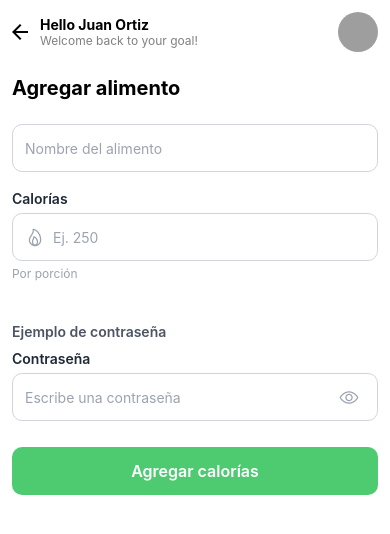
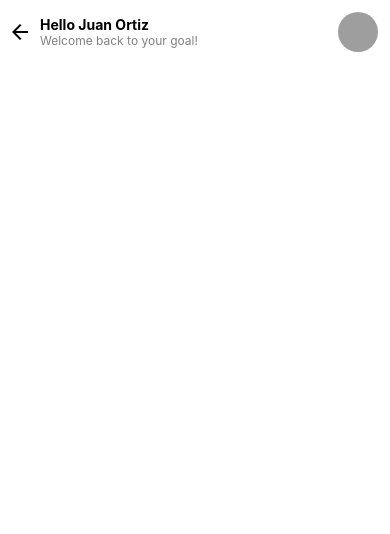
Before and after one commit to EmanuelRigo/CaloriaApp, a React Native app: screen /AddFood in a window 390 px wide. Shown: the top 534 px of the page. Built offline with nearby package versions, Linux system fonts and the light colour scheme; grey boxes are pictures that could not be loaded.

Commit message:
refactor: remove unused input fields and buttons from AddFood component

```diff
--- a/src/views/AddFood/AddFood.tsx
+++ b/src/views/AddFood/AddFood.tsx
@@ -24,42 +24,8 @@ const AddFood = () => {
     >
       <Header />
       <View style={styles.addFoodContainer}>
-        <Text style={styles.addFoodLegend}>Agregar alimento</Text>
-      </View>
-      <View style={styles.searchContainer}>
-        <Input
-          placeholder="Nombre del alimento"
-          value={foodName}
-          onChangeText={setFoodName}
-          error={foodNameError}
-          returnKeyType="next"
-        />
-        <Input
-          label="Calorías"
-          placeholder="Ej. 250"
-          value={calories}
-          onChangeText={setCalories}
-          keyboardType="numeric"
-          leftIcon="flame-outline"
-          error={caloriesError}
-          helperText="Por porción"
-          returnKeyType="done"
-        />
-        <View style={styles.passwordExample}>
-          <Text style={styles.exampleTitle}>Ejemplo de contraseña</Text>
-          <Input
-            label="Contraseña"
-            placeholder="Escribe una contraseña"
-            secureTextEntry
-          />
-        </View>
-        <Pressable
-          style={styles.submitButton}
-          onPress={handleSubmit}
-          accessibilityRole="button"
-        >
-          <Text style={styles.buttonText}>Agregar calorías</Text>
-        </Pressable>
+        <View style={styles.legendContainer}> </View>
+        <View style={styles.addFoodBtnContainer}></View>
       </View>
     </ScrollView>
   );
@@ -72,27 +38,8 @@ const styles = StyleSheet.create({
     marginVertical: 24,
   },
   addFoodLegend: { fontSize: 20, fontWeight: "bold" },
-  buttonText: { color: "#fff", fontSize: 16, fontWeight: "600" },
-  passwordExample: {
-    marginTop: 24,
-  },
-  exampleTitle: {
-    color: "#4b5563",
-    fontSize: 14,
-    fontWeight: "600",
-    marginBottom: 10,
-  },
-  searchContainer: {
-    gap: 18,
-  },
-  submitButton: {
-    minHeight: 48,
-    alignItems: "center",
-    justifyContent: "center",
-    backgroundColor: "#4ecb71",
-    borderRadius: 10,
-    marginTop: 8,
-  },
+  legendContainer: {},
+  addFoodBtnContainer: {},
 });
 
 export default AddFood;
```
